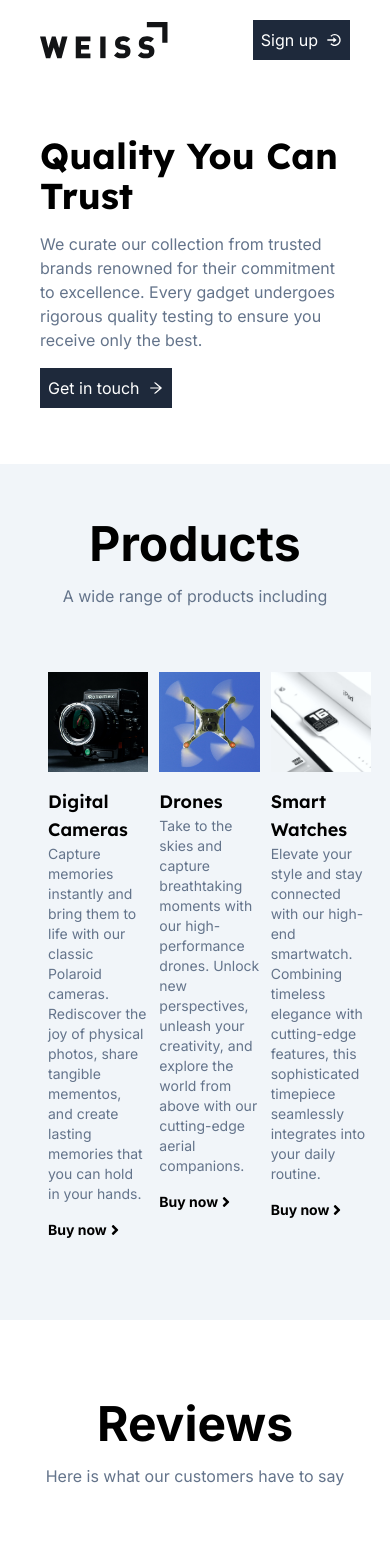
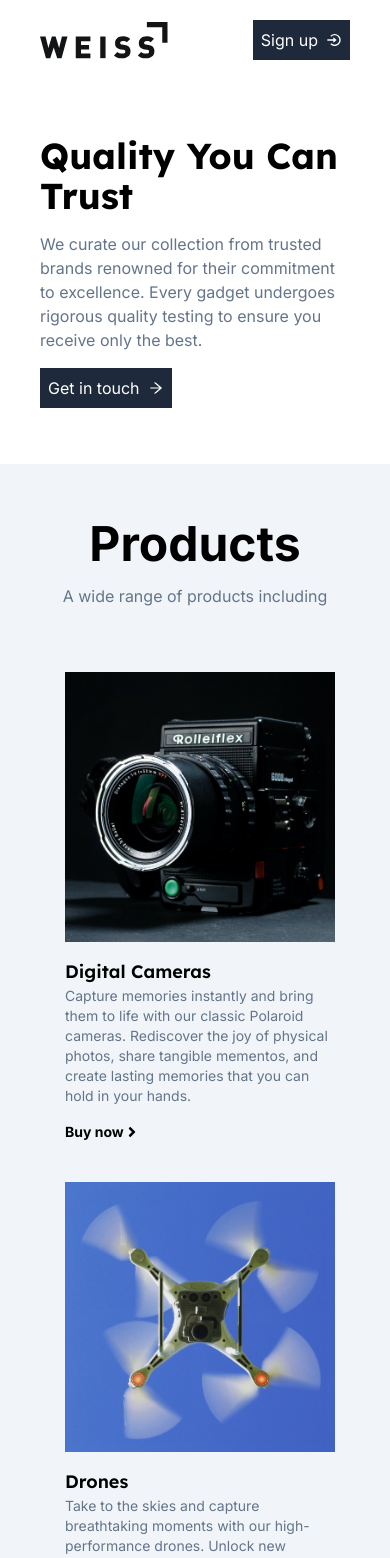
Before and after one commit to ishtails/CometLabs-Frontend, a React (Vite) app: page / in a window 390 px wide. Shown: the top 1558 px of the page. Built offline with nearby package versions, Linux system fonts and the light colour scheme.

Commit message:
fixed Products page on mobile

```diff
--- a/src/pages/Products.tsx
+++ b/src/pages/Products.tsx
@@ -20,7 +20,7 @@ const Products = () => {
         </div>
 
         <div className="relative flex items-center pl-4 mx-auto max-w-6xl">
-          <div className="flex justify-between xl:space-x-24 ml-6">
+          <div className="flex flex-col sm:flex-row space-y-10 sm:space-y-0 justify-between xl:space-x-24 ml-6">
             <CardImage
               src={image_3}
               title={`Digital Cameras`}
```
